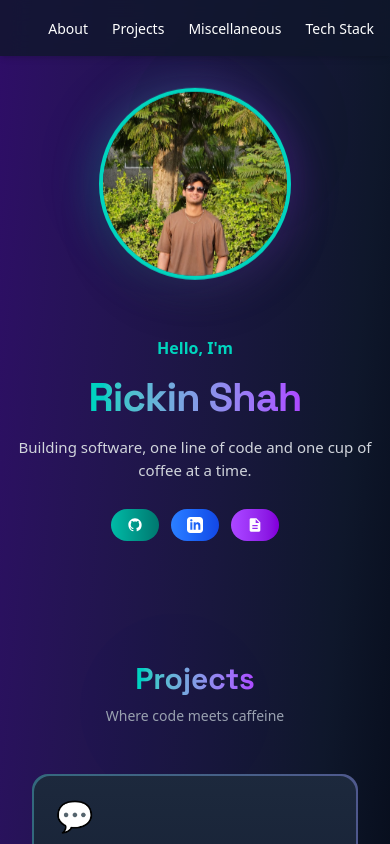
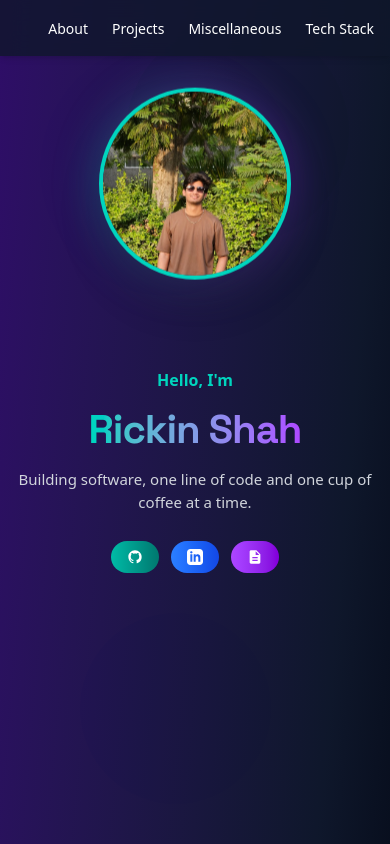
Before and after one commit to rickinshah/Portfolio, a SvelteKit app: page / in a window 390 px wide. Shown: the top 844 px of the page. Built offline with nearby package versions, Linux system fonts and the light colour scheme.

Commit message:
fixes the mobile view

```diff
--- a/src/routes/+page.svelte
+++ b/src/routes/+page.svelte
@@ -206,8 +206,8 @@
 		</header>
 
 		<!-- Hero Section -->
-		<section id="about" class="flex flex-col justify-center pt-20 pb-30 md:pb-0">
-			<div class="flex flex-col items-center gap-8 md:flex-row md:gap-12">
+		<section id="about" class="flex min-h-screen flex-col justify-center pt-16 md:pt-20">
+			<div class="flex min-h-[calc(100vh-4rem)] flex-col items-center gap-8 md:flex-row md:gap-12">
 				<div class="animate-fade-in order-2 space-y-4 md:order-1 md:w-1/2">
 					<div class="inline-block">
 						<span class="text-base font-semibold text-teal-400 sm:text-lg">Hello, I'm</span>
@@ -259,7 +259,7 @@
 						</a>
 					</div>
 				</div>
-				<div class="animate-float order-1 flex justify-center md:order-2 md:w-1/2">
+				<div class="animate-float order-1 flex justify-center pb-8 md:order-2 md:w-1/2 md:pb-0">
 					<div class="relative">
 						<div
 							class="absolute inset-0 animate-pulse rounded-full bg-gradient-to-r from-teal-500 to-purple-600 opacity-30 blur-xl"
@@ -273,7 +273,9 @@
 				</div>
 			</div>
 
-			<!-- <div class="absolute bottom-8 left-1/2 -translate-x-1/2 transform animate-bounce">
+			<div
+				class="absolute bottom-8 left-1/2 hidden -translate-x-1/2 transform animate-bounce md:block"
+			>
 				<svg
 					class="h-5 w-5 text-gray-400 sm:h-6 sm:w-6"
 					fill="none"
@@ -287,9 +289,8 @@
 						d="M19 14l-7 7m0 0l-7-7m7 7V3"
 					></path>
 				</svg>
-			</div> -->
+			</div>
 		</section>
-
 		<!-- Projects Section -->
 		<section id="projects" class="scroll-m-16 pb-16">
 			<div class="mx-auto max-w-4xl">
@@ -365,7 +366,7 @@
 			</div>
 		</section>
 
-		<section id="miscellaneous" class="scroll-m-16 pt-20 pb-16">
+		<section id="miscellaneous" class="scroll-m-16 py-16">
 			<div class="mx-auto max-w-4xl">
 				<h2 class="mb-2 text-center text-3xl font-bold sm:text-4xl">
 					<span class="bg-gradient-to-r from-teal-400 to-purple-500 bg-clip-text text-transparent"
```
